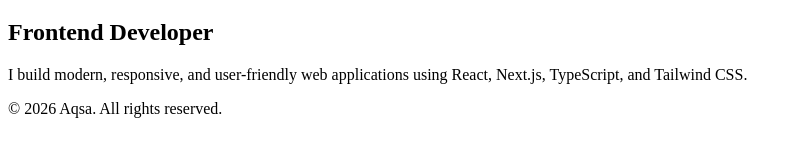
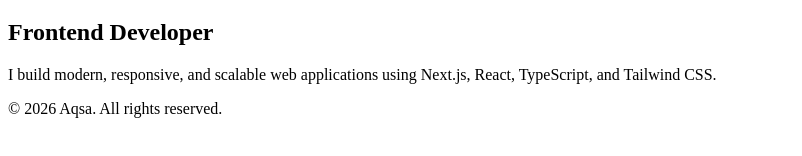
Before and after one commit to yazidar27/web-porto-crud, a Next.js app: page / in a window 1280 px wide. Shown: the part 305-461 px from the top of the page, without its empty margins (0-802 px from the left). Built offline with nearby package versions, Linux system fonts and the light colour scheme.

Commit message:
refactor: move profile content into data layer

```diff
--- a/components/sections/Hero.tsx
+++ b/components/sections/Hero.tsx
@@ -1,5 +1,6 @@
 import Container from "../layout/Container";
 import Section from "../layout/Section";
+import { profile } from "@/data/profile";
 
 export default function Hero() {
   return (
@@ -9,14 +10,11 @@ export default function Hero() {
           <div>
             <p className="text-blue-600 font-semibold">👋 Hello, I'm</p>
 
-            <h1 className="mt-4 text-5xl font-bold">Yazid Aqsa Raisnaldi</h1>
+            <h1>{profile.name}</h1>
 
-            <h2 className="mt-4 text-2xl text-gray-500">Frontend Developer</h2>
+            <h2>{profile.title}</h2>
 
-            <p className="mt-6 max-w-xl">
-              I build modern, responsive, and user-friendly web applications
-              using React, Next.js, TypeScript, and Tailwind CSS.
-            </p>
+            <p>{profile.description}</p>
           </div>
         </div>
       </Container>
--- /dev/null
+++ b/data/profile.ts
@@ -0,0 +1,16 @@
+export const profile = {
+  name: "Yazid Aqsa Raisnaldi",
+
+  title: "Frontend Developer",
+
+  description:
+    "I build modern, responsive, and scalable web applications using Next.js, React, TypeScript, and Tailwind CSS.",
+
+  email: "example@email.com",
+
+  github: "https://github.com/yazidar27",
+
+  linkedin: "https://linkedin.com",
+
+  cv: "/resume.pdf",
+};
```
